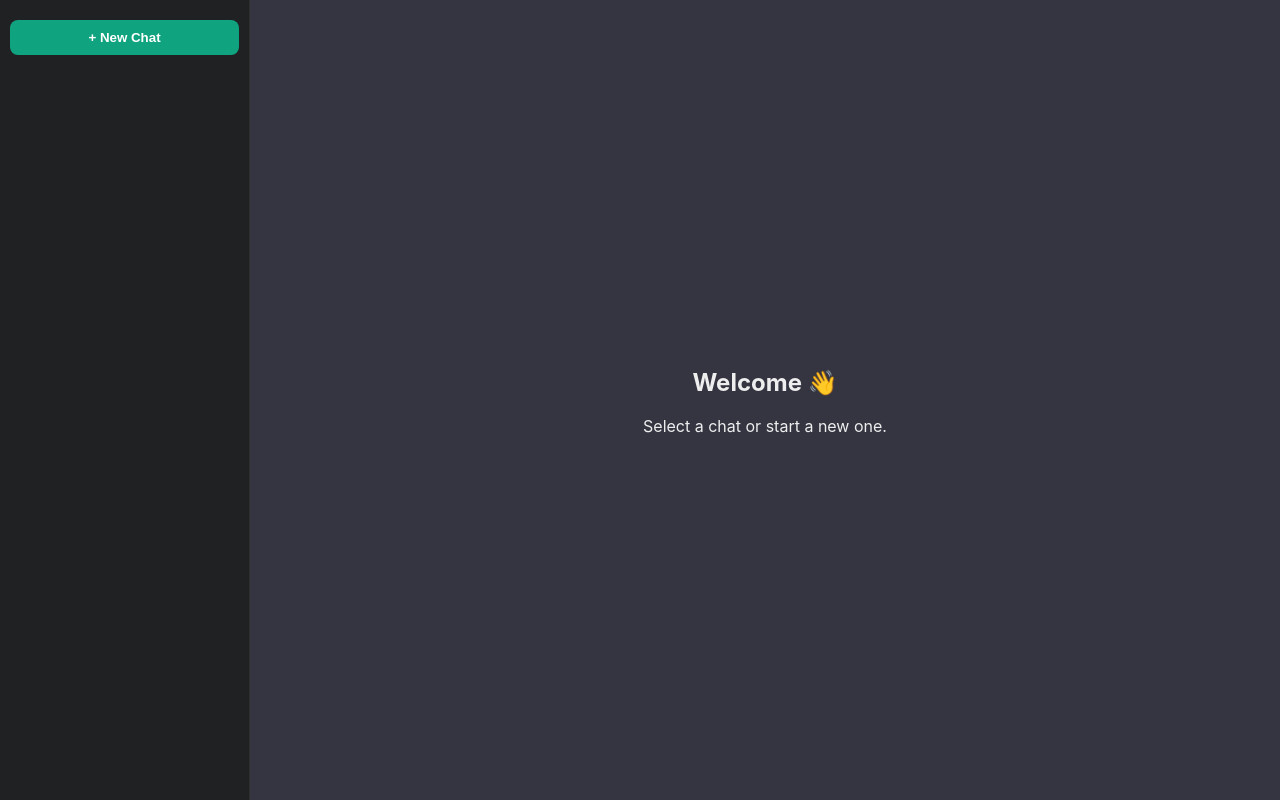
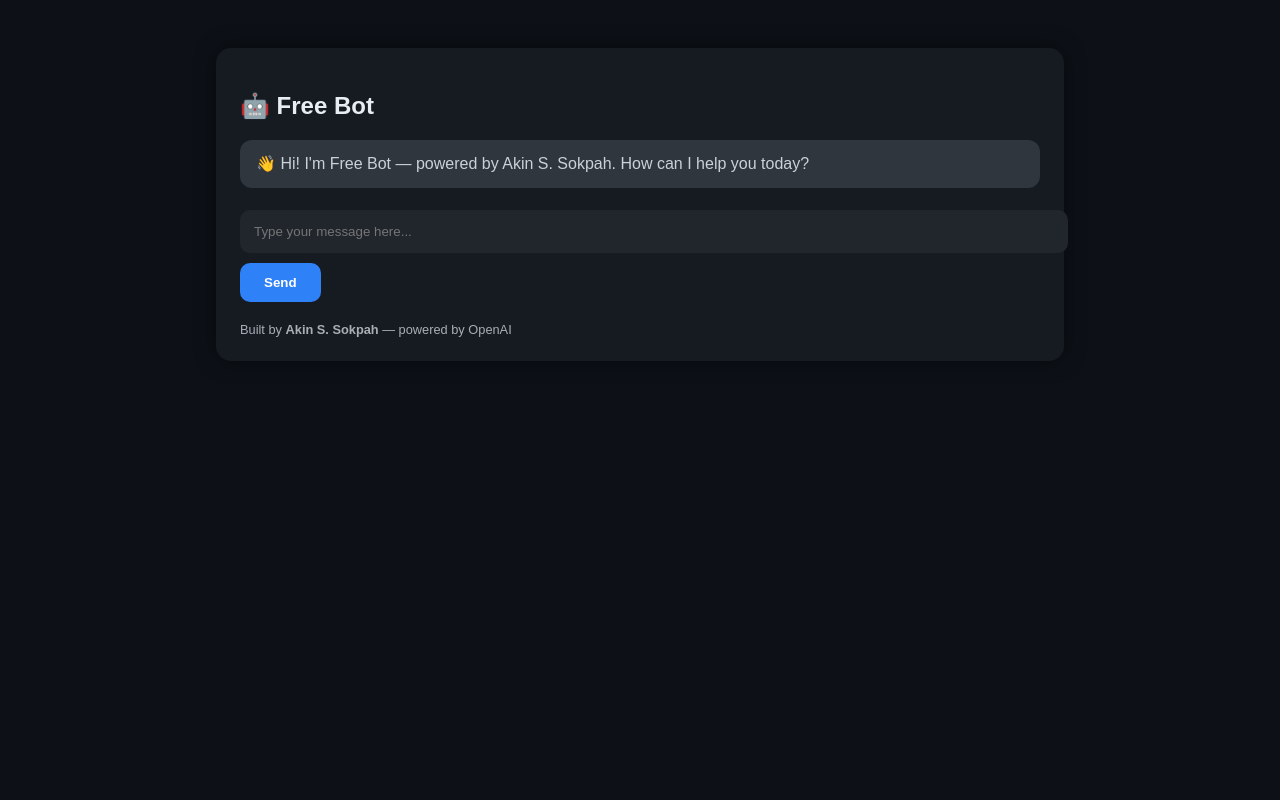
Before and after one commit to akinsayesokpah82-rgb/free-bot, a React (Vite) app in the folder frontend/: page / in a window 1280 px wide. Built offline with nearby package versions, Linux system fonts and the light colour scheme.

Commit message:
Update main.jsx

```diff
--- a/frontend/src/main.jsx
+++ b/frontend/src/main.jsx
@@ -1,10 +1,69 @@
-import React from "react";
+import React, { useState } from "react";
 import ReactDOM from "react-dom/client";
-import App from "./App";
-import "./style.css";
+import "./style.css"; // ✅ Make sure this file exists
+import axios from "axios";
 
-ReactDOM.createRoot(document.getElementById("root")).render(
-  <React.StrictMode>
-    <App />
-  </React.StrictMode>
-);
+function App() {
+  const [messages, setMessages] = useState([
+    { role: "bot", text: "👋 Hi! I'm Free Bot — powered by Akin S. Sokpah. How can I help you today?" }
+  ]);
+  const [input, setInput] = useState("");
+  const [loading, setLoading] = useState(false);
+
+  // Your backend URL on Render
+  const API_URL = window.location.origin + "/api/chat";
+
+  const sendMessage = async () => {
+    if (!input.trim()) return;
+    const newMessages = [...messages, { role: "user", text: input }];
+    setMessages(newMessages);
+    setInput("");
+    setLoading(true);
+
+    try {
+      const res = await axios.post(API_URL, { message: input });
+      const botReply = res.data.reply || "Sorry, I didn’t get that.";
+      setMessages([...newMessages, { role: "bot", text: botReply }]);
+    } catch (error) {
+      console.error(error);
+      setMessages([
+        ...newMessages,
+        { role: "bot", text: "⚠️ There was an error connecting to the server." },
+      ]);
+    } finally {
+      setLoading(false);
+    }
+  };
+
+  const handleKey = (e) => {
+    if (e.key === "Enter") sendMessage();
+  };
+
+  return (
+    <div className="chat-container">
+      <h2>🤖 Free Bot</h2>
+      <div className="chat-box">
+        {messages.map((m, i) => (
+          <div key={i} className={`message ${m.role}`}>
+            {m.text}
+          </div>
+        ))}
+        {loading && <div className="message bot">✍️ Thinking...</div>}
+      </div>
+      <input
+        type="text"
+        value={input}
+        placeholder="Type your message here..."
+        onChange={(e) => setInput(e.target.value)}
+        onKeyDown={handleKey}
+      />
+      <button onClick={sendMessage}>Send</button>
+
+      <footer style={{ marginTop: "20px", fontSize: "0.8em", opacity: 0.7 }}>
+        Built by <b>Akin S. Sokpah</b> — powered by OpenAI
+      </footer>
+    </div>
+  );
+}
+
+ReactDOM.createRoot(document.getElementById("root")).render(<App />);
```
